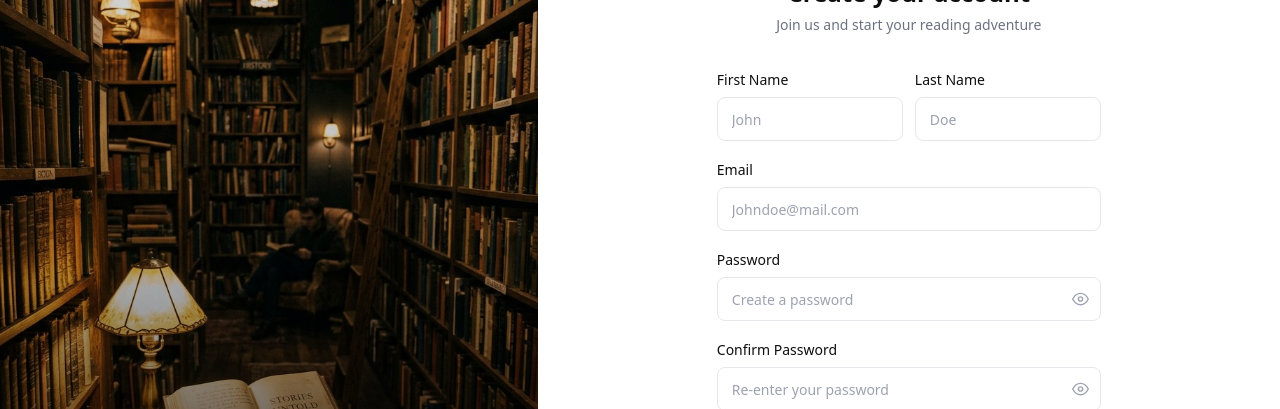
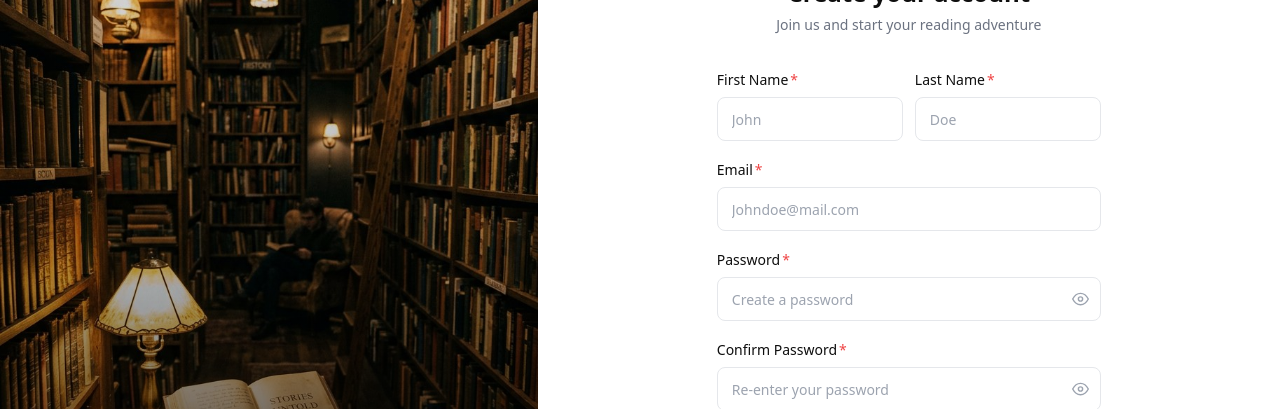
Before and after one commit to rajan7211/My-Book-Marketplace, a React (Vite) app: page /register in a window 1280 px wide. Shown: the part 166-575 px from the top of the page. Built offline with nearby package versions, Linux system fonts and the light colour scheme.

Commit message:
Updated project

```diff
--- a/src/components/ui/form-field.tsx
+++ b/src/components/ui/form-field.tsx
@@ -12,6 +12,7 @@ interface FormFieldProps {
   placeholder?: string;
   autoComplete?: string;
   className?: string;
+  required?: boolean;
 }
 
 /**
@@ -25,6 +26,7 @@ export function FormField({
   placeholder,
   autoComplete,
   className,
+  required = false,
 }: FormFieldProps) {
   const [field, meta] = useField(name);
   const [show, setShow] = useState(false);
@@ -33,7 +35,10 @@ export function FormField({
 
   return (
     <div className={cn("space-y-1.5", className)}>
-      <Label htmlFor={name}>{label}</Label>
+      <Label htmlFor={name}>
+        {label}
+        {required && <span className="text-red-500 ml-0.5">*</span>}
+      </Label>
       <div className="relative">
         <Input
           id={name}
--- a/src/pages/auth/LoginPage.tsx
+++ b/src/pages/auth/LoginPage.tsx
@@ -68,6 +68,7 @@ export default function LoginPage() {
               type="email"
               placeholder="Johndoe@mail.com"
               autoComplete="email"
+              required
             />
             <FormField
               name="password"
@@ -75,6 +76,7 @@ export default function LoginPage() {
               type="password"
               placeholder="Password"
               autoComplete="current-password"
+              required
             />
 
             <div className="flex items-center justify-between text-sm">
--- a/src/pages/auth/RegisterPage.tsx
+++ b/src/pages/auth/RegisterPage.tsx
@@ -74,12 +74,14 @@ export default function RegisterPage() {
                 label="First Name"
                 placeholder="John"
                 autoComplete="given-name"
+                required
               />
               <FormField
                 name="lastName"
                 label="Last Name"
                 placeholder="Doe"
                 autoComplete="family-name"
+                required
               />
             </div>
             <FormField
@@ -88,6 +90,7 @@ export default function RegisterPage() {
               type="email"
               placeholder="Johndoe@mail.com"
               autoComplete="email"
+              required
             />
             <FormField
               name="password"
@@ -95,6 +98,7 @@ export default function RegisterPage() {
               type="password"
               placeholder="Create a password"
               autoComplete="new-password"
+              required
             />
             <FormField
               name="confirmPassword"
@@ -102,6 +106,7 @@ export default function RegisterPage() {
               type="password"
               placeholder="Re-enter your password"
               autoComplete="new-password"
+              required
             />
 
             <Button
--- a/src/pages/auth/SellerRegisterPage.tsx
+++ b/src/pages/auth/SellerRegisterPage.tsx
@@ -100,28 +100,33 @@ export default function SellerRegisterPage() {
               name="businessName"
               label="Business Name"
               placeholder="e.g. BookHub Traders"
+              required
             />
             <FormField
               name="contactPerson"
               label="Contact Person"
               placeholder="Full name"
+              required
             />
             <FormField
               name="email"
               label="Email"
               type="email"
               placeholder="business@mail.com"
+              required
             />
             <FormField
               name="mobile"
               label="Mobile Number"
               placeholder="10-digit mobile number"
+              required
             />
             <FormField
               name="password"
               label="Password"
               type="password"
               placeholder="Create a password"
+              required
             />
 
             <Button
```
